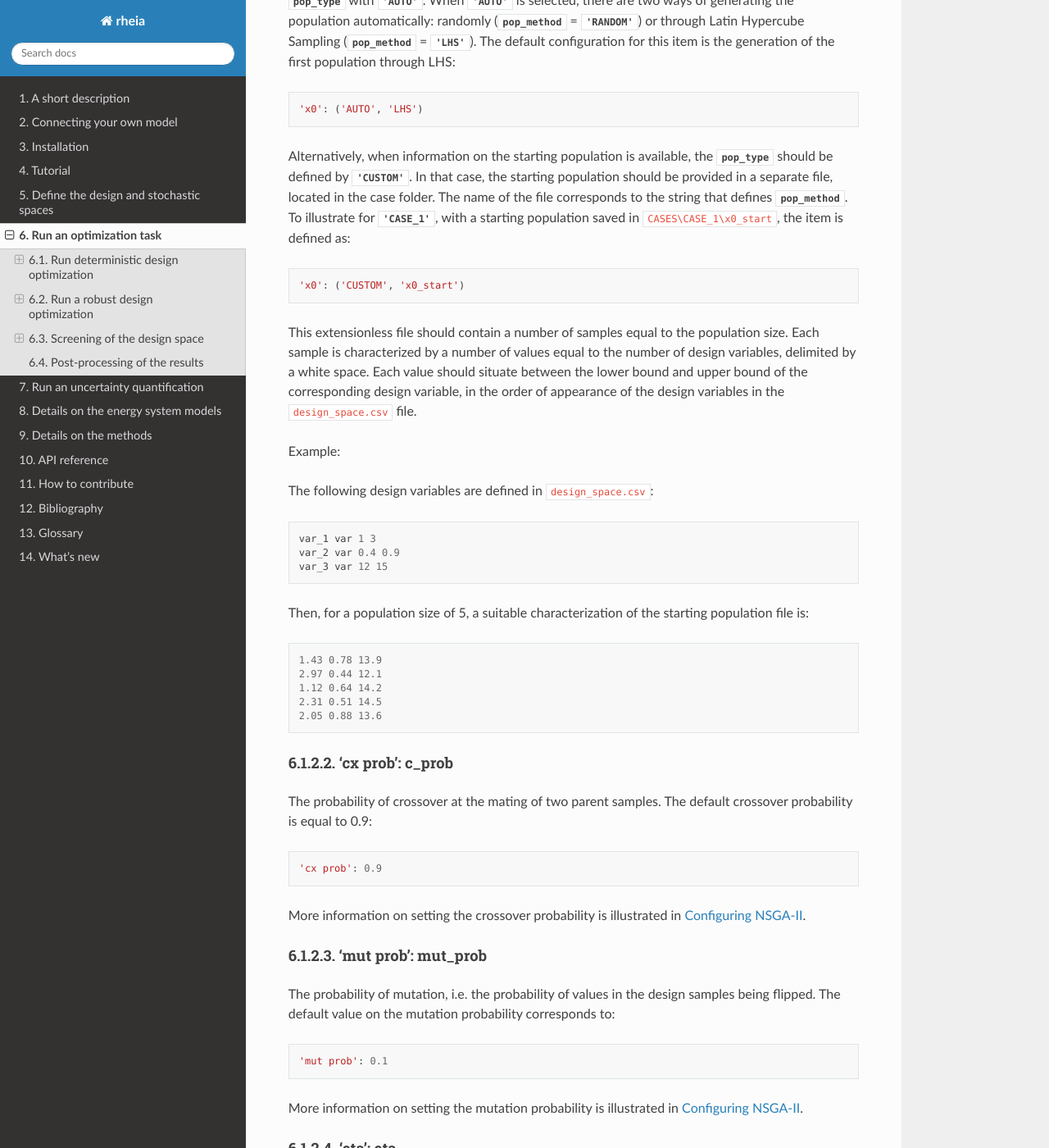
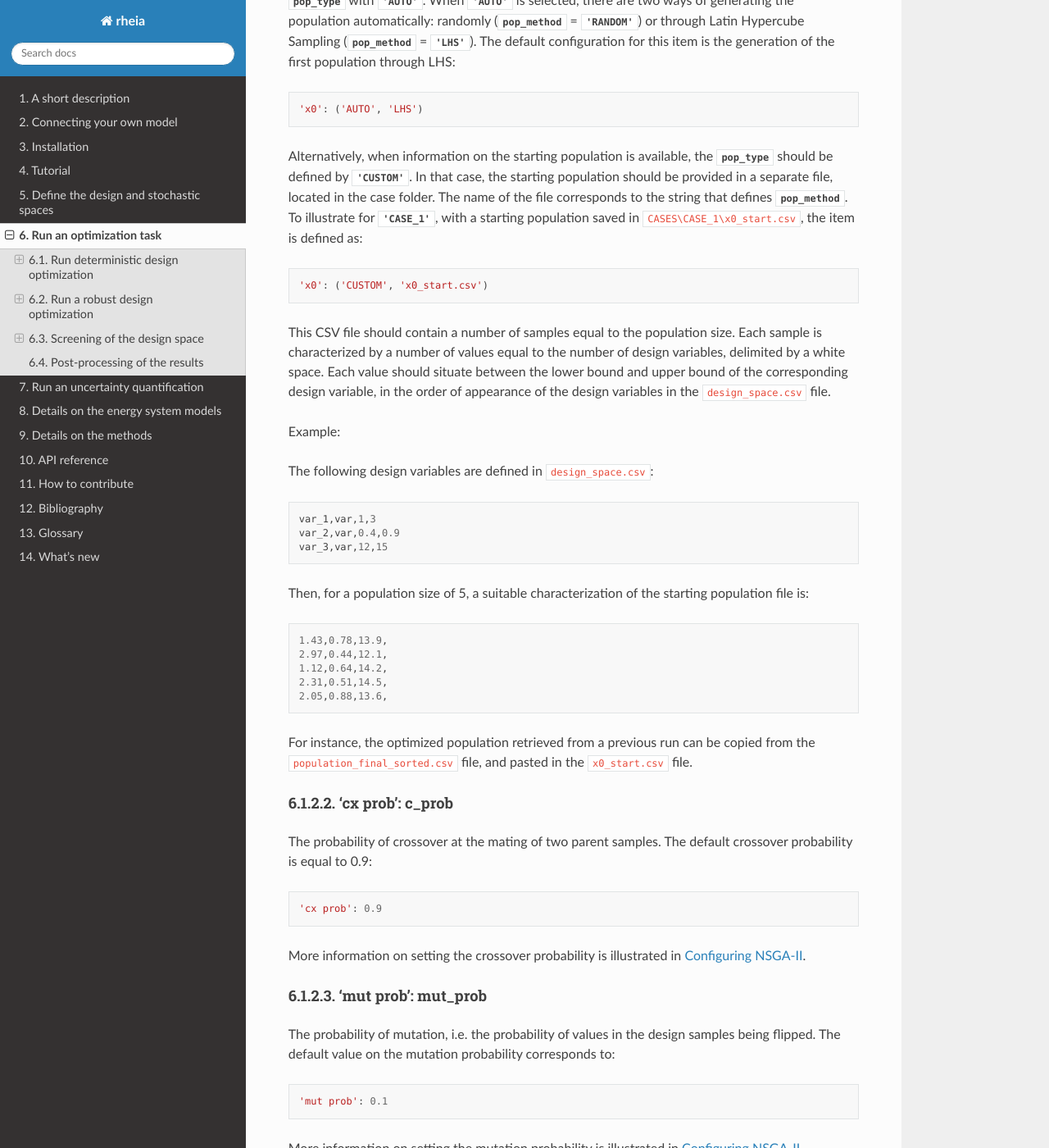
Before and after one commit to rheia-framework/RHEIA, a Sphinx documentation site: the page built from docs/sphinx/optimization.rst, in a window 1280 px wide and 1400 px high, scrolled down 4118 px. Shown: the whole window at 82% size. Built offline with Sphinx 7.4.7 and the Read the Docs theme 2.0.0, drawn with Linux system fonts in a browser that asks for light colours; pages that are not in the unit, such as notebooks, are missing from menus; some of the changed text lies outside the part shown.

Commit message:
update text about defining the x0 file

```diff
--- a/docs/sphinx/optimization.rst
+++ b/docs/sphinx/optimization.rst
@@ -167,11 +167,11 @@ The default configuration for this item is the generation of the first populatio
 Alternatively, when information on the starting population is available, the :py:data:`pop_type` should be defined by :py:data:`'CUSTOM'`.
 In that case, the starting population should be provided in a separate file,
 located in the case folder. The name of the file corresponds to the string that defines :py:data:`pop_method`.
-To illustrate for :py:data:`'CASE_1'`, with a starting population saved in :file:`CASES\\CASE_1\\x0_start`, the item is defined as::
+To illustrate for :py:data:`'CASE_1'`, with a starting population saved in :file:`CASES\\CASE_1\\x0_start.csv`, the item is defined as::
 
-	'x0': ('CUSTOM', 'x0_start')
+	'x0': ('CUSTOM', 'x0_start.csv')
 
-This extensionless file should contain a number of samples equal to the population size.
+This CSV file should contain a number of samples equal to the population size.
 Each sample is characterized by a number of values equal to the number of design variables, delimited by a white space.
 Each value should situate between the lower bound and upper bound of the corresponding design variable,
 in the order of appearance of the design variables in the :file:`design_space.csv` file.
@@ -180,17 +180,20 @@ Example:
 
 The following design variables are defined in :file:`design_space.csv`::
 
-	var_1 var 1 3
-	var_2 var 0.4 0.9
-	var_3 var 12 15
+	var_1,var,1,3
+	var_2,var,0.4,0.9
+	var_3,var,12,15
 
 Then, for a population size of 5, a suitable characterization of the starting population file is::
 
-	1.43 0.78 13.9
-	2.97 0.44 12.1
-	1.12 0.64 14.2
-	2.31 0.51 14.5
-	2.05 0.88 13.6
+	1.43,0.78,13.9,
+	2.97,0.44,12.1,
+	1.12,0.64,14.2,
+	2.31,0.51,14.5,
+	2.05,0.88,13.6,
+
+For instance, the optimized population retrieved from a previous run can be copied from the :file:`population_final_sorted.csv` file,
+and pasted in the :file:`x0_start.csv` file.
 
 'cx prob': c_prob
 ~~~~~~~~~~~~~~~~~
@@ -253,7 +256,7 @@ When combining the examples in the previous section, a fully-defined optimizatio
 
    rheia_opt.run_opt(dict_opt)
 
-In the example below, parallel processing is considered, the optimization starts from a predefined population, defined in :py:data:`'x0_start'`,
+In the example below, parallel processing is considered, the optimization starts from a predefined population, defined in :py:data:`'x0_start.csv'`,
 and the crossover probability is decreased to 0.85:
 
 .. code-block:: python
@@ -267,7 +270,7 @@ and the crossover probability is decreased to 0.85:
                'population size':     20,
                'stop':                ('BUDGET', 1440),
                'results dir':         'results_1',
-               'x0':                  ('CUSTOM', 'x0_start'),
+               'x0':                  ('CUSTOM', 'x0_start.csv'),
                'cx prob':             0.85,
                'n jobs':              int(mp.cpu_count() / 2),
                }
```
